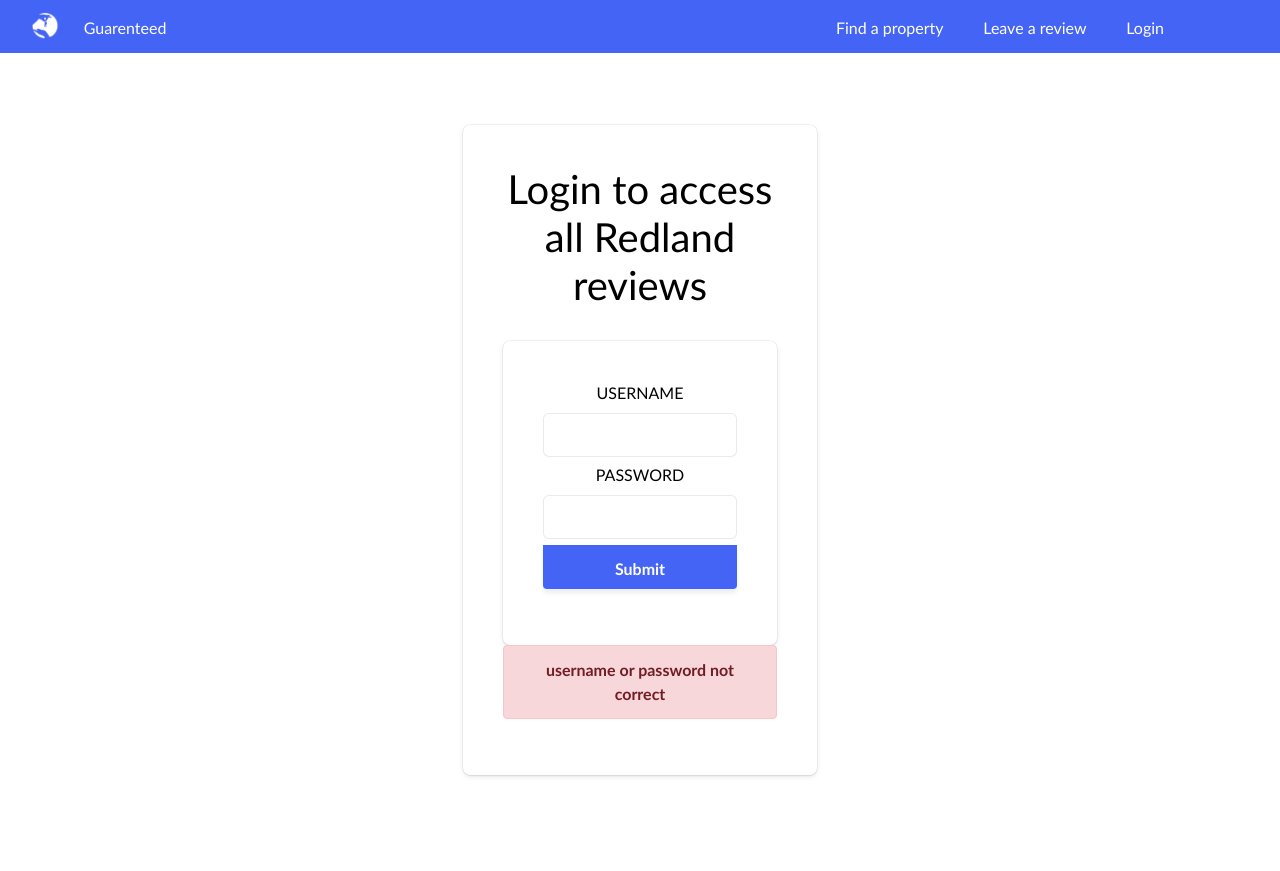
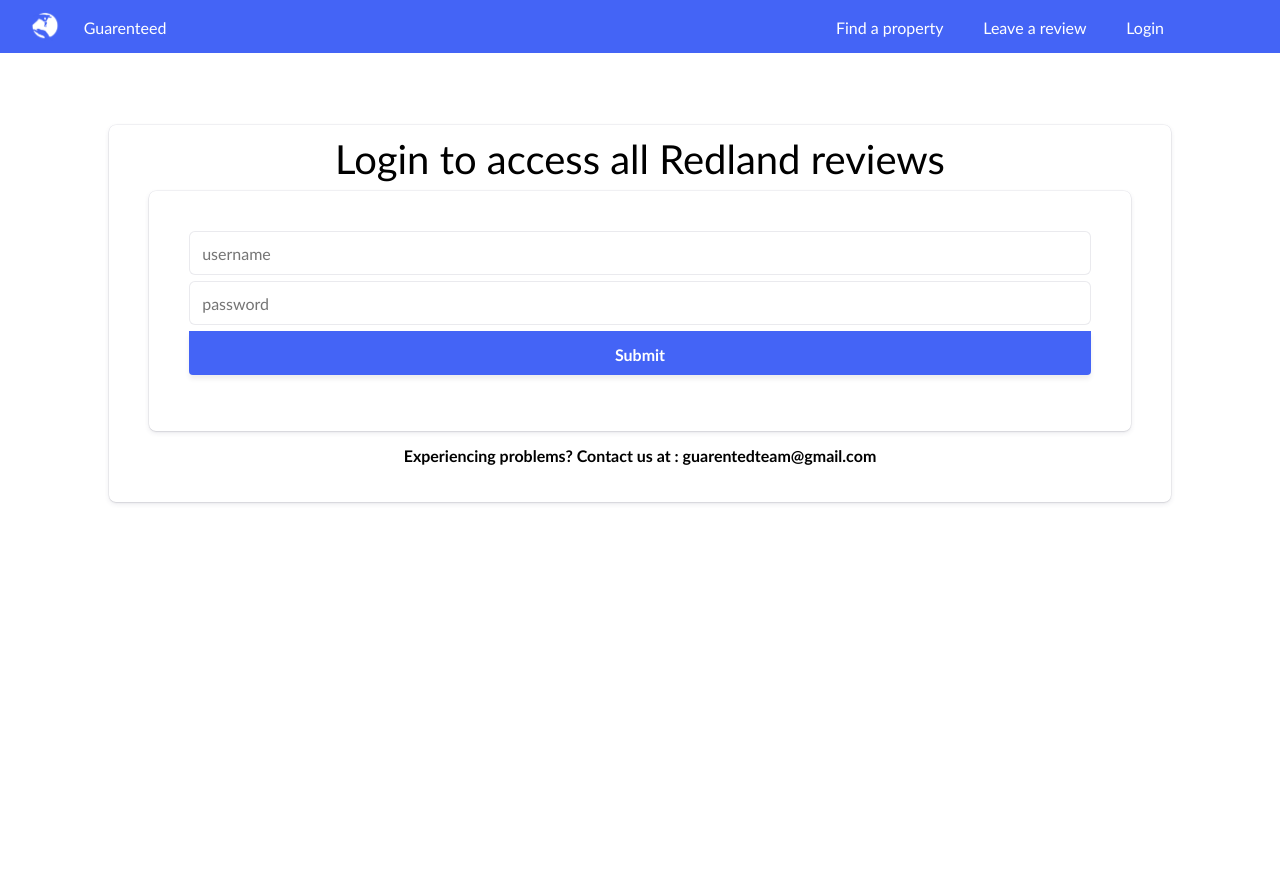
Before and after one commit to ozkilim/gauRENTeedV2, a Django app: page /login/ in a window 1280 px wide. After the commit the page ends 504 px from the top, so only its background shows below. Run offline with Django 3.2, Linux system fonts and the light colour scheme; some libraries are stand-ins or nearby versions.

Commit message:
login page

```diff
--- a/beta/static/css/sharedStyles.css
+++ b/beta/static/css/sharedStyles.css
@@ -65,7 +65,10 @@
   box-shadow: 0px 0px 0px 0.5px rgba(50, 50, 93, 0.1),
     0px 2px 5px 0px rgba(50, 50, 93, 0.1), 0px 1px 1.5px 0px rgba(0, 0, 0, 0.07);
   border-radius: 7px;
-  padding: 40px;
+  padding-top: 10px;
+  padding-left: 40px;
+  padding-right: 40px;
+  padding-bottom: 5px;
 }
 .Logincontent {
   /* padding-top: 30px; */
--- a/templates/registration/login.html
+++ b/templates/registration/login.html
@@ -6,12 +6,12 @@
 
 <div class="login">
   <div class="container-fluid">
-    <div class="row">
-      <div class="col-xs-6 col-md-4"></div>
-      <div class="col-xs-6 col-md-4" id="loginBox">
-        <div class="Logincontent">
-          <!-- <h1>login with google</h1> -->
-          <h1>Login to access all Redland reviews</h1>
+    <div
+      class="row"
+      id="loginBox"
+      style="display: flex; justify-content: center; align-items: center"
+    >
+      <h1 style="text-align: center">Login to access all Redland reviews</h1>
       {% if user.is_authenticated %}
       <p>Welcome, You are logged in as {{ user.username }}</p>
       {% else %} {% endif %}
@@ -24,20 +24,22 @@
       >
         {% csrf_token %}
         <div class="form-group">
-              <label for="id_username" class="usernametag">USERNAME</label>
+          <!-- <label for="id_username" class="usernametag">USERNAME</label> -->
           <input
             id="id_username"
             name="username"
             type="text"
             class="username-control-login"
+            placeholder="username"
           />
 
-              <label for="id_password" class="passwordtag">PASSWORD</label>
+          <!-- <label for="id_password" class="passwordtag">PASSWORD</label> -->
           <input
             id="id_password"
             name="password"
             type="password"
             class="password-control-login"
+            placeholder="password"
           />
           <br />
           <input type="submit" class="signup_button" />
@@ -48,23 +50,18 @@
           <input type="hidden" name="next" value="/{{ urlsString }}" />
           {% endif %}
         </div>
-          </form>
-          {% if loginerror == true %}
+        {% if form.errors %}
         <div class="alert alert-danger">
           <strong>username or password not correct</strong>
         </div>
         {% endif %}
-
-          <!-- <br>
-                <h2 class="notausertag">Not a user?</h2>
-
-                <br> -->
+      </form>
+      <div class="alert">
+        <strong
+          >Experiencing problems? Contact us at : guarentedteam@gmail.com
+        </strong>
       </div>
     </div>
-      <div class="col-xs-6 col-md-4"></div>
-    </div>
-
-    <br />
   </div>
 </div>
 {% endblock %}
--- a/templates/tempReasult.html
+++ b/templates/tempReasult.html
@@ -949,6 +949,11 @@
                     <strong>username or password not correct</strong>
                 </div>
                 {% endif %}
+                <div class="alert">
+                  <strong
+                    >Experiencing problems? Contact us at : guarentedteam@gmail.com
+                  </strong>
+                </div>
 
             </div>
         </div>
```
Lines whose indentation alone changed are shown as unchanged.
